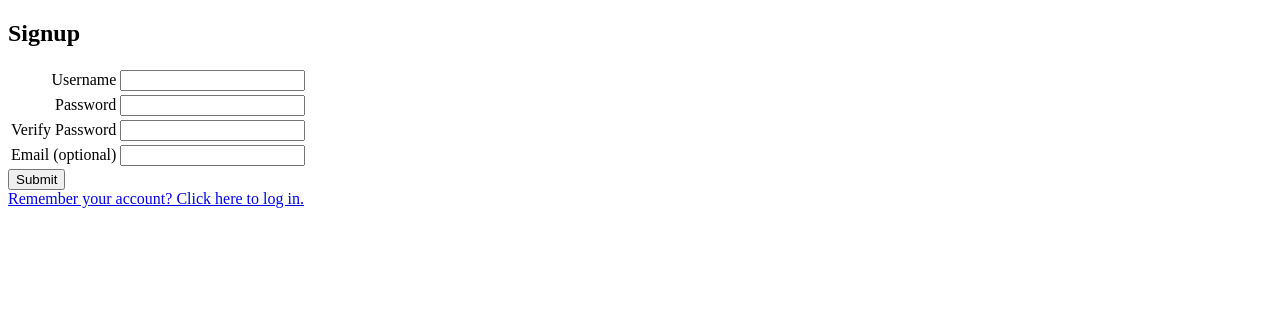
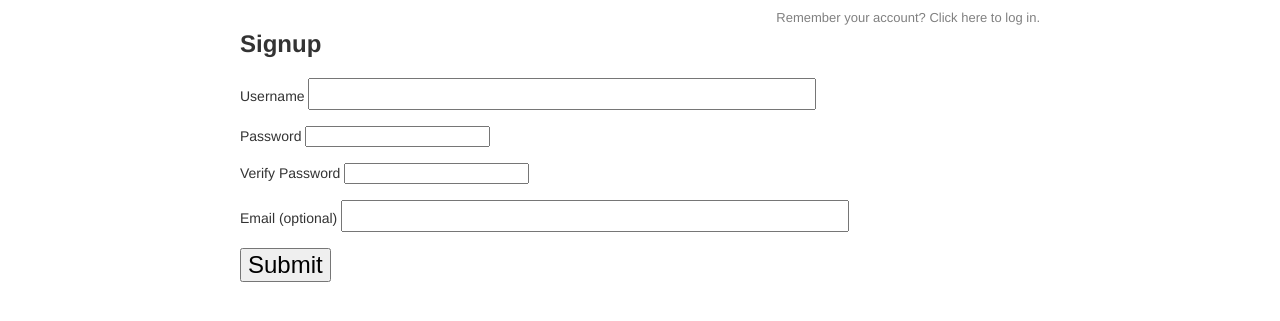
Before and after one commit to yilinmiao/multi_user_blog, a Python web app: template templates/signup-form.html in a window 1280 px wide. Shown: the top 321 px of the page. Run offline with Jinja, Linux system fonts and the light colour scheme; the template is opened without the code that fills it, so the values that code supplies are empty.

Commit message:
Refactored models and handlers, modified html

```diff
--- /dev/null
+++ b/handlers/__init__.py
@@ -0,0 +1 @@
+from signup import Signup
--- /dev/null
+++ b/models/__init__.py
@@ -0,0 +1,2 @@
+from user import User
+from post import Post
--- a/templates/login-form.html
+++ b/templates/login-form.html
@@ -3,10 +3,7 @@
 <html>
   <head>
     <title>Login</title>
-    <style type="text/css">
-      .label {text-align: right}
-      .error {color: red}
-    </style>
+    <link type="text/css" rel="stylesheet" href="/static/main.css" />
 
   </head>
 
--- a/templates/signup-form.html
+++ b/templates/signup-form.html
@@ -3,66 +3,27 @@
 <html>
   <head>
     <title>Sign Up</title>
-    <style type="text/css">
-      .label {text-align: right}
-      .error {color: red}
-    </style>
-
+    <link type="text/css" rel="stylesheet" href="/static/main.css" />
   </head>
 
   <body>
     <h2>Signup</h2>
     <form method="post">
-      <table>
-        <tr>
-          <td class="label">
             Username
-          </td>
-          <td>
             <input type="text" name="username" value="{{username}}">
-          </td>
-          <td class="error">
-            {{error_username}}
-          </td>
-        </tr>
+            {{error_username}}<br><br>
 
-        <tr>
-          <td class="label">
             Password
-          </td>
-          <td>
             <input type="password" name="password" value="">
-          </td>
-          <td class="error">
-            {{error_password}}
-          </td>
-        </tr>
+            {{error_password}}<br><br>
 
-        <tr>
-          <td class="label">
             Verify Password
-          </td>
-          <td>
             <input type="password" name="verify" value="">
-          </td>
-          <td class="error">
-            {{error_verify}}
-          </td>
-        </tr>
+            {{error_verify}}<br><br>
 
-        <tr>
-          <td class="label">
             Email (optional)
-          </td>
-          <td>
             <input type="text" name="email" value="{{email}}">
-          </td>
-          <td class="error">
-            {{error_email}}
-          </td>
-        </tr>
-      </table>
-
+            {{error_email}}<br><br>
       <input type="submit">
     </form>
     <div class="login-area">
```
Also changed, not shown: main.py (+39 -98 lines), models/post.py (added, +18 -0 lines), models/user.py (added, +46 -0 lines), 2 other files.
